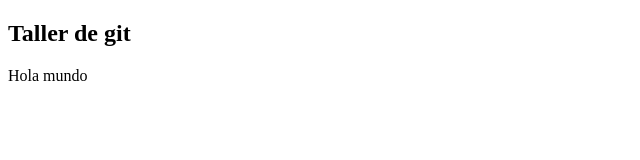
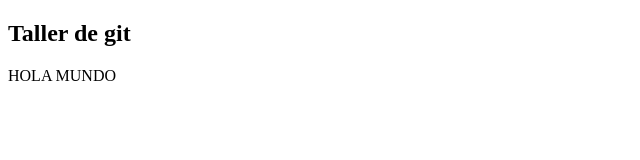
Before and after one commit to edjahevs94/taller_git, a plain HTML site: page index.html in a window 1280 px wide. Shown: the full height of the page, 0-640 px from the left. Drawn offline with Linux system fonts and the light colour scheme.

Commit message:
cambio en el div

```diff
--- a/index.html
+++ b/index.html
@@ -8,6 +8,6 @@
 </head>
 <body>
     <h2>Taller de git</h2>
-    <div>Hola mundo</div>
+    <div>HOLA MUNDO</div>
 </body>
 </html>
```
